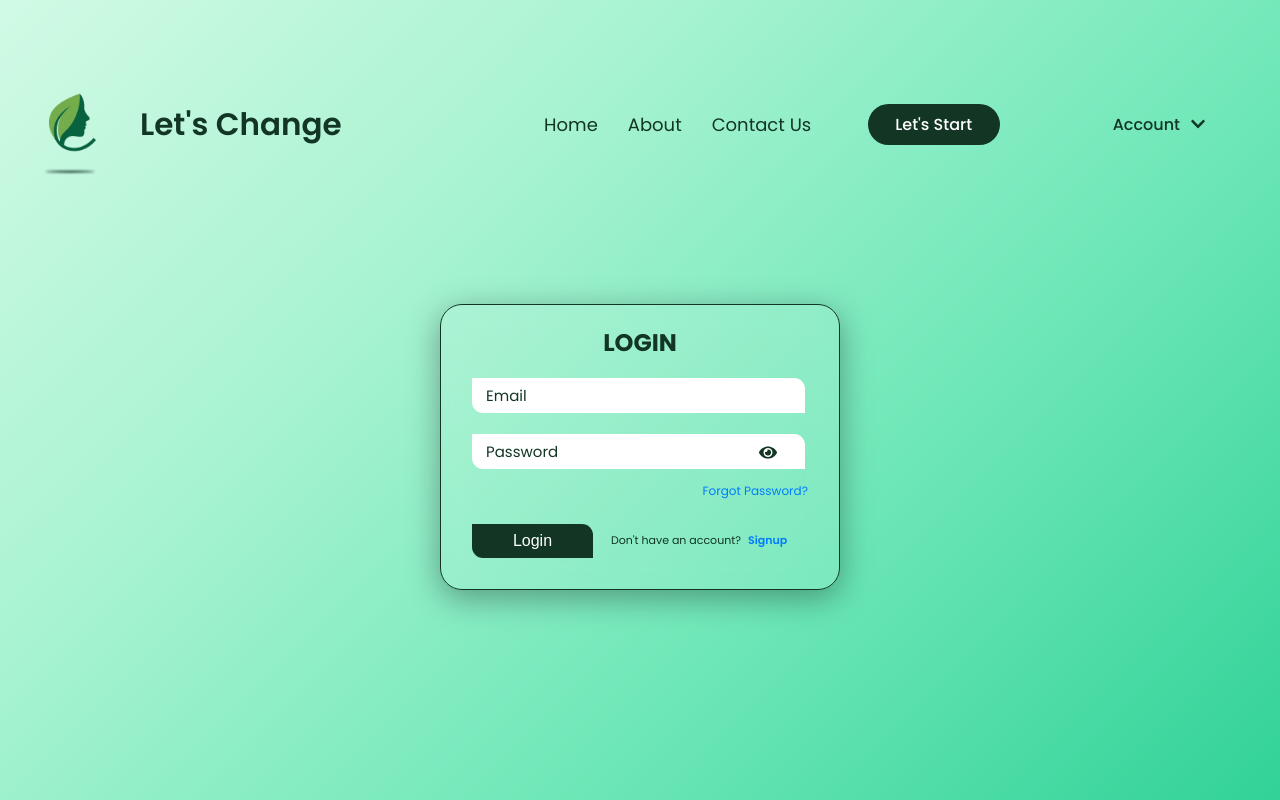
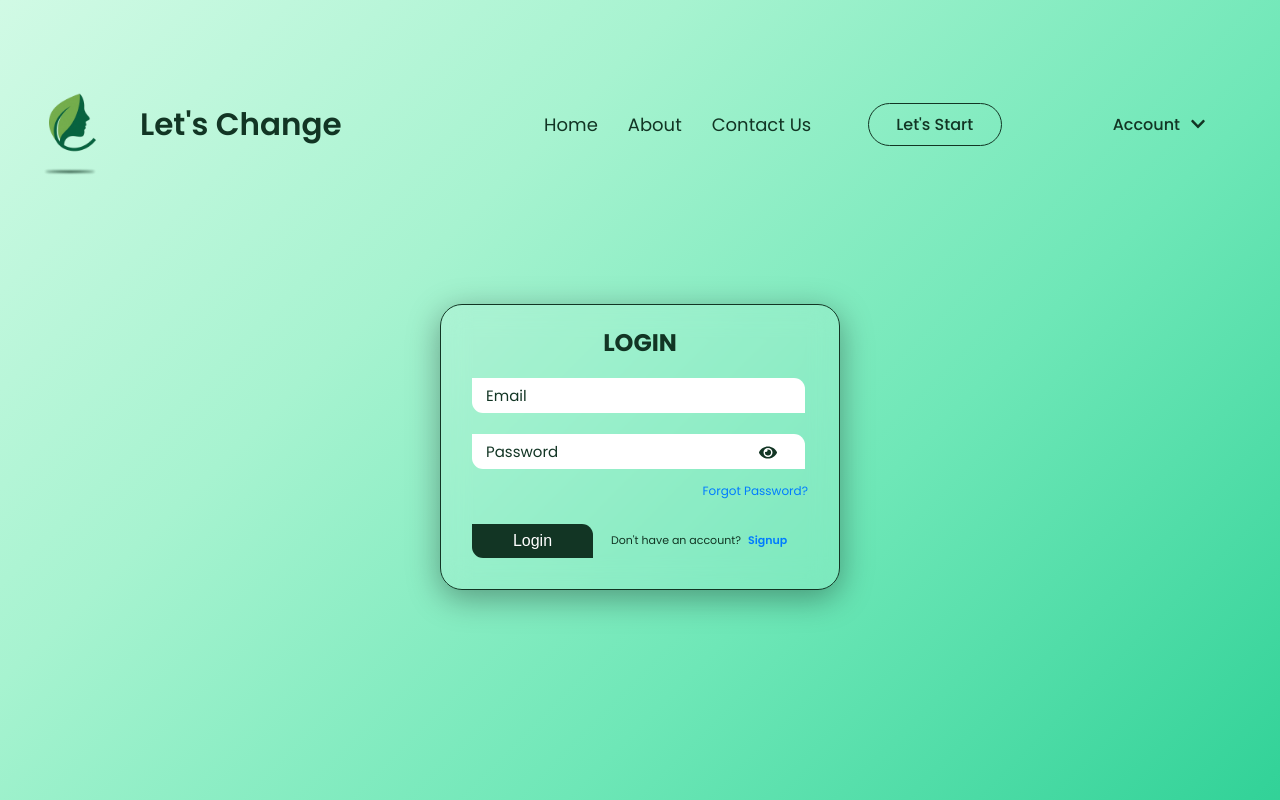
Before and after one commit to Akshay0922/Lets-Change, a React (Vite) app in the folder frontend/: page /login in a window 1280 px wide. Shown: the top 800 px of the page. Built offline with nearby package versions, Linux system fonts and the light colour scheme.

Commit message:
header fixes

```diff
--- a/frontend/src/components/header/header.css
+++ b/frontend/src/components/header/header.css
@@ -110,13 +110,13 @@
     width: 100%;
 }
 
-.main-web-btn{
+/* .main-web-btn{
     text-decoration: none;
     display: flex;
     align-items: center;
     justify-content: center;
-    background-color: #123524;
-    color: white;
+    border: 2px solid #123524;
+    color: #123524;
     font-weight: 500;
     width: 88px;
     margin-left: 40px;
@@ -131,6 +131,53 @@
 
 .main-web-btn:active{
     transform: scale(0.9);
+} */
+
+.main-web-btn {
+    text-decoration: none;
+    display: flex;
+    align-items: center;
+    justify-content: center;
+    border: 1.5px solid #123524;
+    color: #123524;
+    font-weight: 500;
+    width: 88px;
+    margin-left: 40px;
+    padding: 8px 22px;
+    border-radius: 50px;
+    transition: all 0.6s ease;
+    position: relative;
+    overflow: hidden;
+    z-index: 1;
+}
+
+.main-web-btn:hover {
+    transform: scale(0.96);
+}
+
+.main-web-btn:active {
+    transform: scale(0.9);
+}
+
+.main-web-btn::before {
+    content: "";
+    position: absolute;
+    inset: 0;
+    background-color: #123524;
+    border-radius: 50px;
+    transform: scaleX(0);
+    transform-origin: center;
+    transition: transform 0.3s ease;
+    z-index: -1;
+}
+
+.main-web-btn.active {
+    color: #fff;
+    border: none;
+}
+
+.main-web-btn.active::before {
+    transform: scaleX(1);
 }
 
 .account-dropdown {
@@ -249,6 +296,7 @@
         opacity: 0;
         transform: translateY(-8px);
     }
+
     to {
         opacity: 1;
         transform: translateY(0);
@@ -256,13 +304,29 @@
 }
 
 @keyframes float {
-    0%, 100% { transform: translateY(0px); }
-    50% { transform: translateY(-20px); }
+
+    0%,
+    100% {
+        transform: translateY(0px);
+    }
+
+    50% {
+        transform: translateY(-20px);
+    }
 }
 
 @keyframes shadowStretch {
-    0%, 100% { transform: translateX(-50%) scale(1); opacity: 1; }
-    50% { transform: translateX(-50%) scale(0.7); opacity: 0.7; }
+
+    0%,
+    100% {
+        transform: translateX(-50%) scale(1);
+        opacity: 1;
+    }
+
+    50% {
+        transform: translateX(-50%) scale(0.7);
+        opacity: 0.7;
+    }
 }
 
 @media (max-width: 1024px) {
```
Lines whose indentation alone changed are shown as unchanged.
